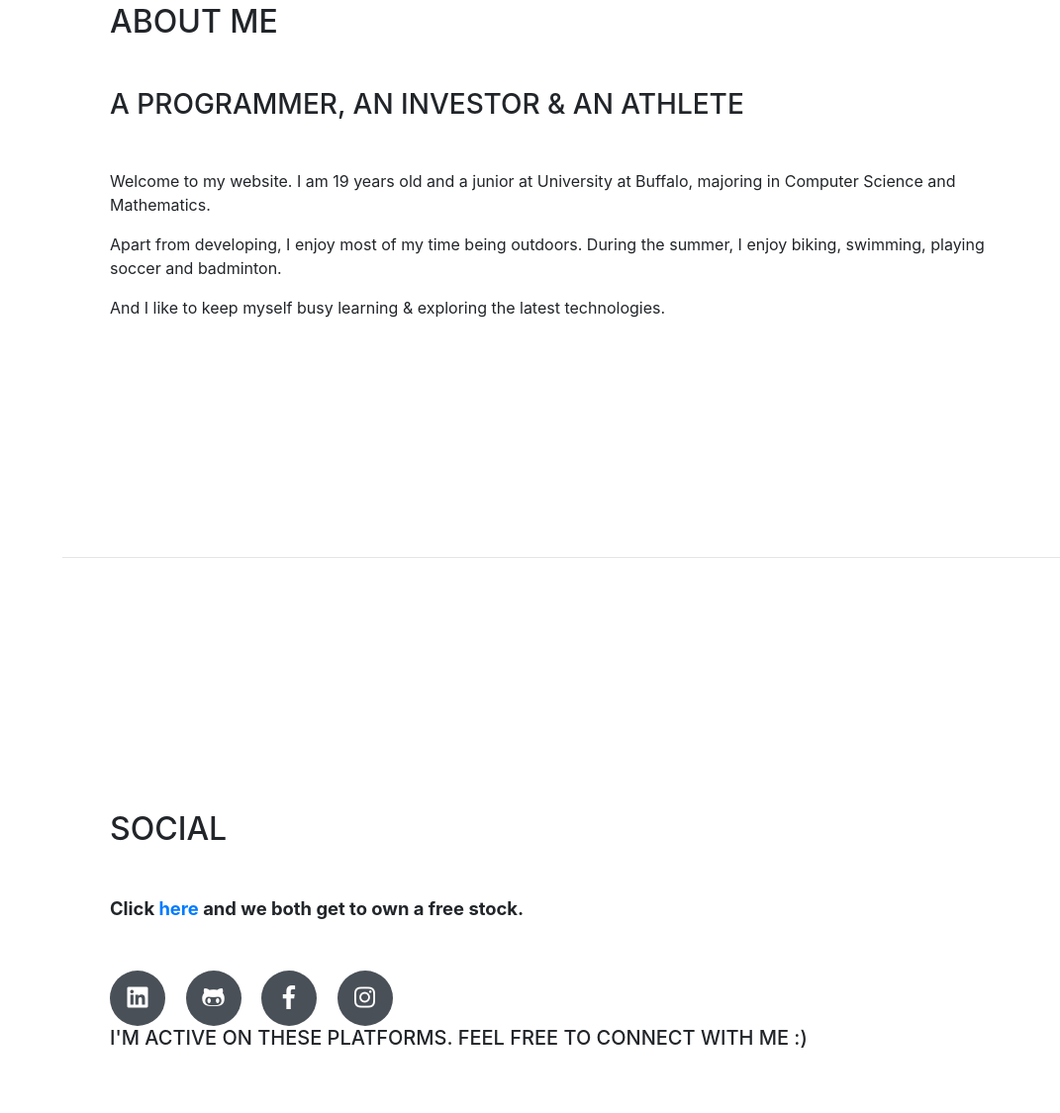
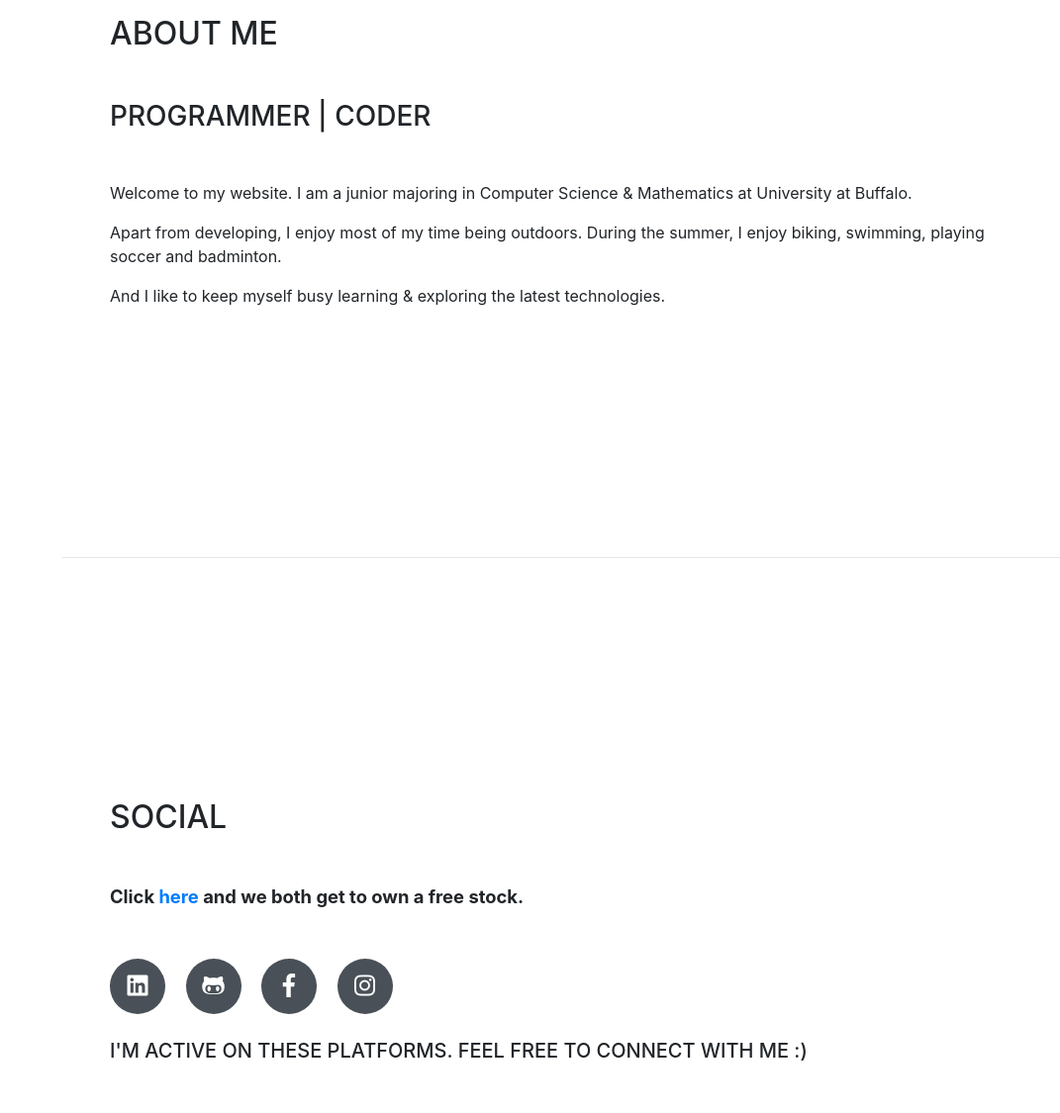
Before and after one commit to jaskeeratbrar/jaskeeratbrar.github.io, a website with bundled scripts: page index.html in a window 1280 px wide. Shown: the part 1038-2163 px from the top of the page at 99% size, without its empty margins (209-1280 px from the left). Built offline with nearby package versions, Linux system fonts and the light colour scheme; a web font is replaced by a local one.

Commit message:
margin top added

```diff
--- a/index.html
+++ b/index.html
@@ -74,8 +74,8 @@
       <section class="resume-section p-3 p-lg-5 d-flex flex-column" id="about">
         <div class="my-auto">
           <h2 class="mb-5">About Me </h2>
-          <h3 class="mb-5"> A Programmer, An Investor &amp; An athlete </h3>
-          <p>Welcome to my website. I am 19 years old and a junior at University at Buffalo, majoring in Computer Science and Mathematics.</p>
+          <h3 class="mb-5"> Programmer | Coder </h3>
+          <p>Welcome to my website. I am a junior majoring in Computer Science &amp; Mathematics at University at Buffalo.</p>
           <p class="mb-0"></p>
           <p>Apart from developing, I enjoy most of my time being outdoors. During the summer, I enjoy biking, swimming, playing soccer and badminton.</p>
           <p class="mb-0"> And I like to keep myself busy learning &amp; exploring the latest technologies.</p>
@@ -103,7 +103,7 @@
             <a href="http://instagram.com/jaskeeratbrar" target="_blank">
               <i class="fab fa-instagram"></i>
             </a>
-            <h5 class="mb-5">I'm active on these platforms. Feel free to connect with me :)</h5>
+            <h5 class="mb-5" style=" margin-top: 25px;">I'm active on these platforms. Feel free to connect with me :)</h5>
           </div>
         </div>
       </section>
```
Also changed, not shown: 2 other files.
